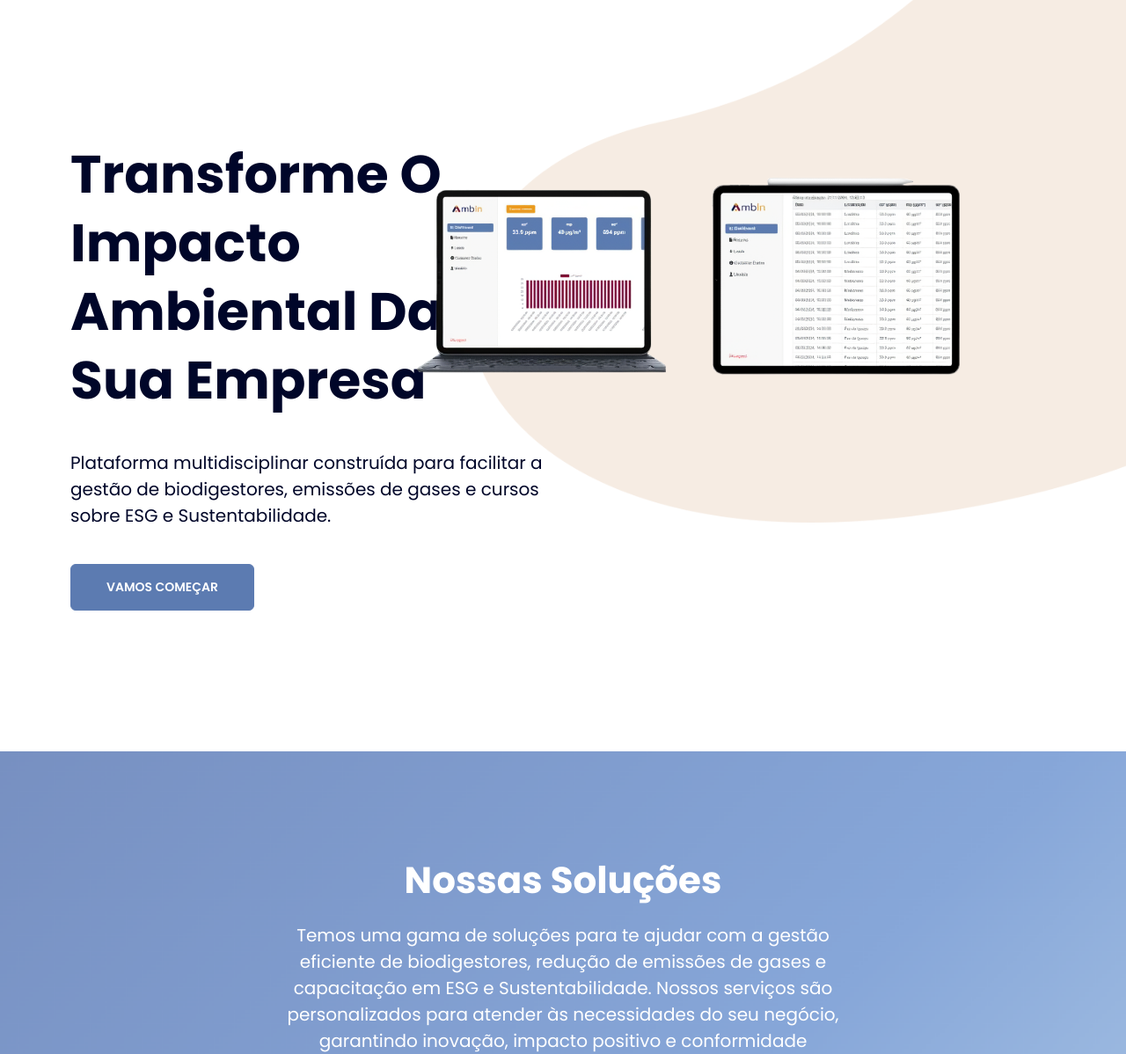
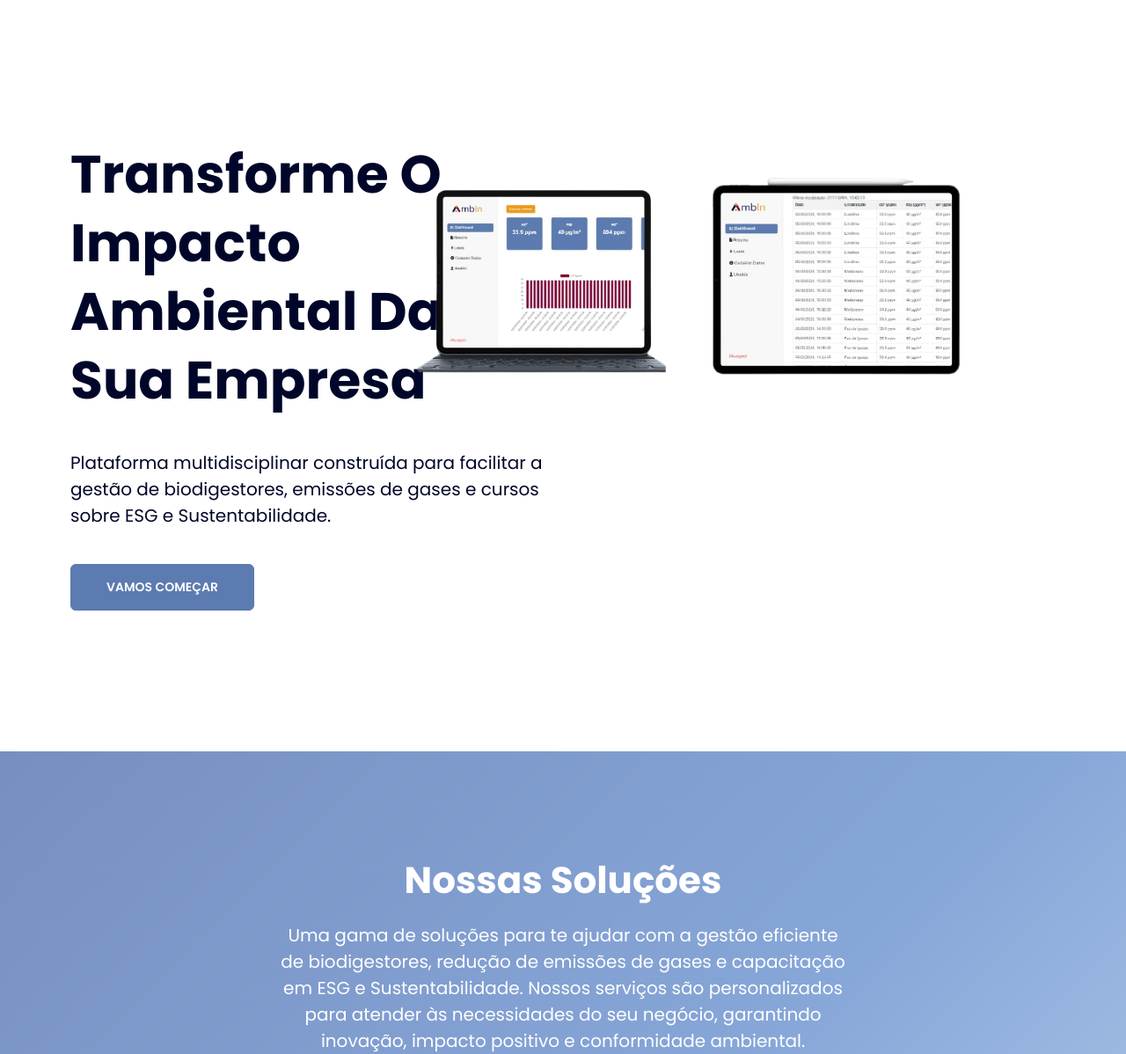
Before and after one commit to Gustavofpsilva/startup, a website: page index.html in a window 1280 px wide. Shown: the part 113-1311 px from the top of the page at 88% size. Drawn offline with nearby package versions, Linux system fonts and the light colour scheme.

Commit message:
Remove "Temos" and Background "AR"

```diff
--- a/index.html
+++ b/index.html
@@ -67,7 +67,7 @@
           </div>
           <div class="hero-banner"></div>
         </div>
-        <img src="./assets/images/bg.png" alt="shape" class="shape-content">
+        <img src="" alt="shape" class="shape-content">
       </section>
 
       <!-- ABOUT -->
@@ -76,7 +76,7 @@
           <div class="about-top">
             <h2 class="h2 section-title">Nossas soluções</h2>
             <p class="section-text">
-              Temos uma gama de soluções para te ajudar com a gestão eficiente de biodigestores, redução de emissões de gases e capacitação em ESG e Sustentabilidade. Nossos serviços são personalizados para atender às necessidades do seu negócio, garantindo inovação, impacto positivo e conformidade ambiental.
+              Uma gama de soluções para te ajudar com a gestão eficiente de biodigestores, redução de emissões de gases e capacitação em ESG e Sustentabilidade. Nossos serviços são personalizados para atender às necessidades do seu negócio, garantindo inovação, impacto positivo e conformidade ambiental.
             </p>
             <ul class="about-list">
               <li>
```
